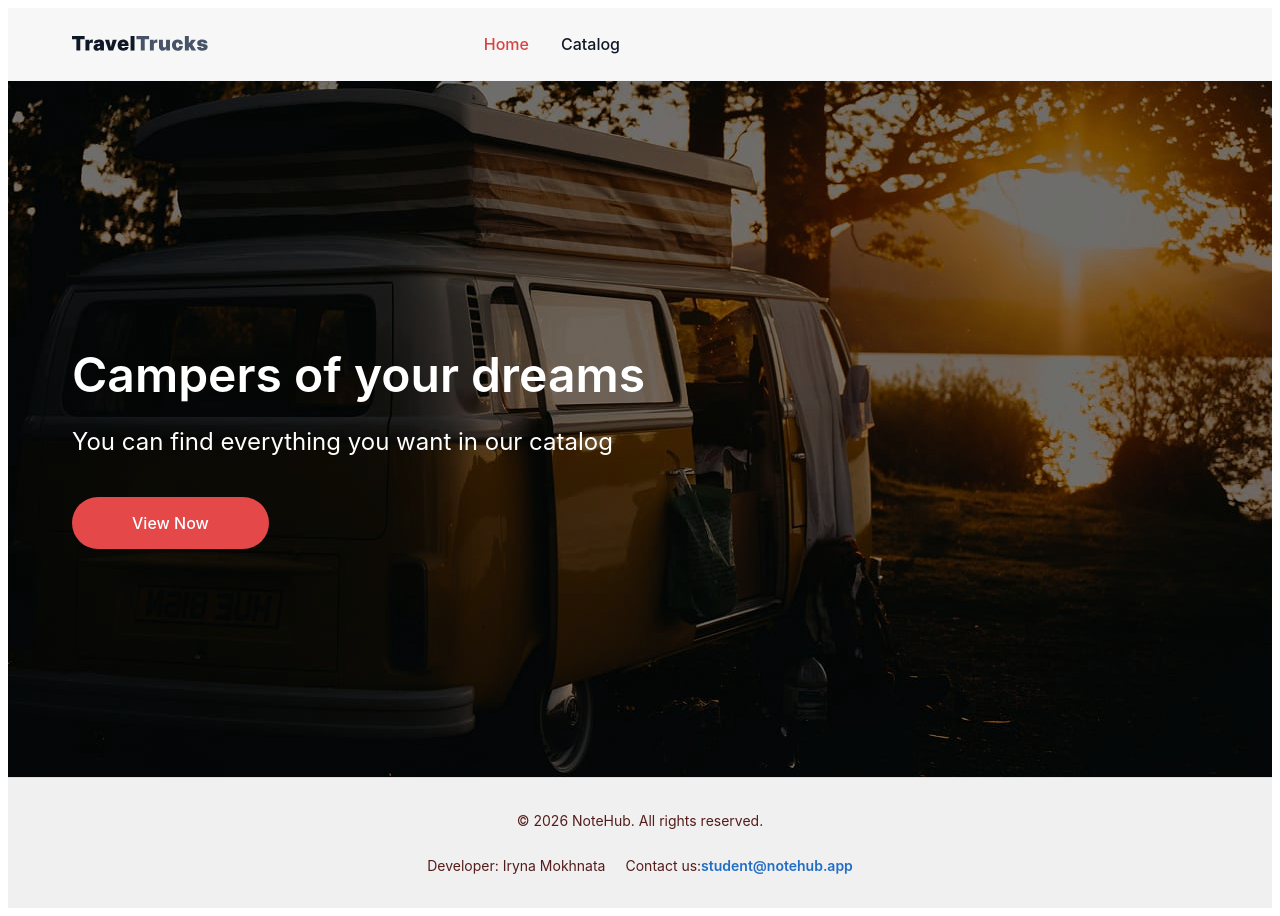
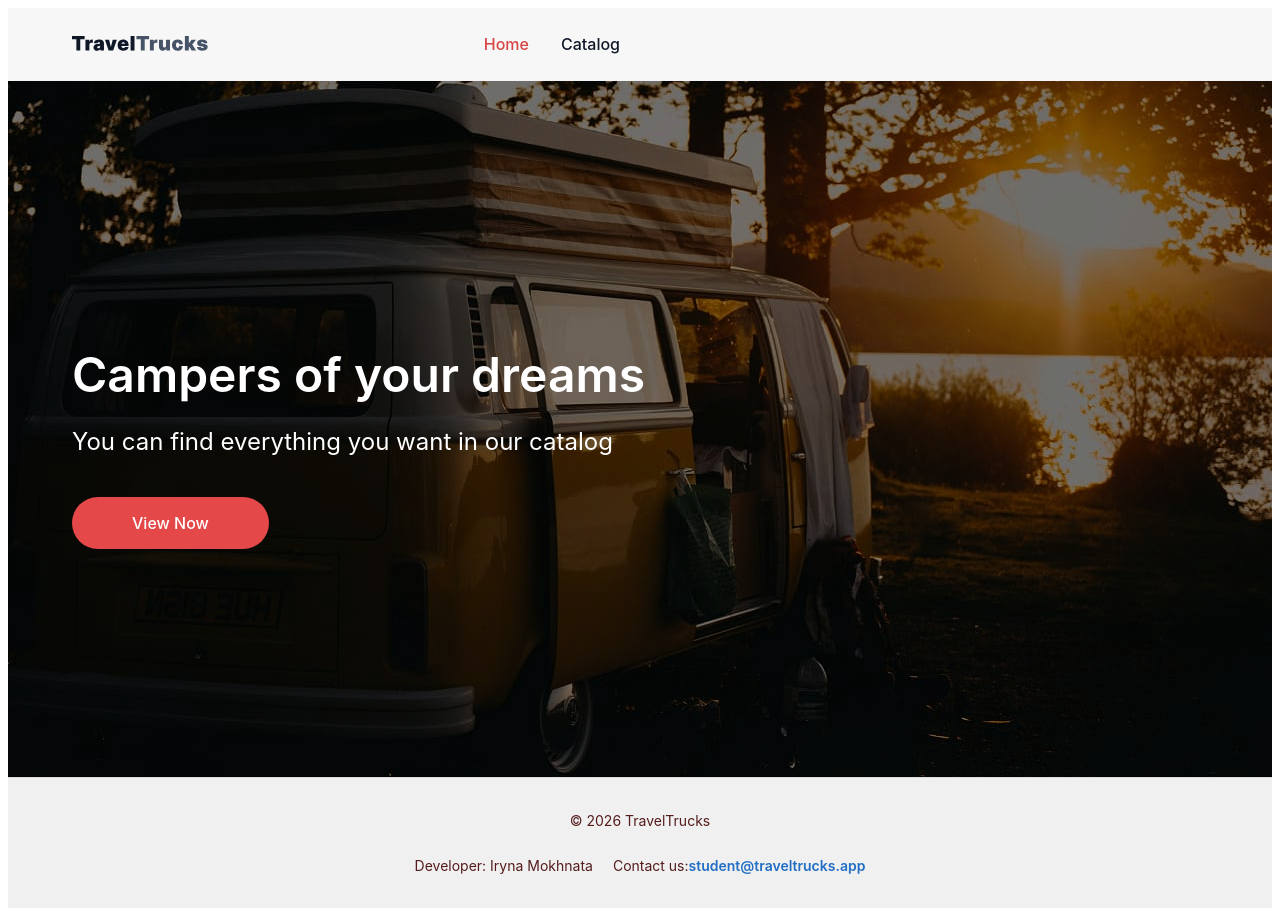
Before and after one commit to Iryna-M-html/TravelTrucks, a Next.js app: page / in a window 1280 px wide. Built offline with nearby package versions, Linux system fonts and the light colour scheme.

Commit message:
changed footer

```diff
--- a/components/Footer/Footer.tsx
+++ b/components/Footer/Footer.tsx
@@ -5,12 +5,14 @@ const Footer = () => {
   return (
     <footer className={css.footer}>
       <div className={css.content}>
-        <p>© {new Date().getFullYear()} NoteHub. All rights reserved.</p>
+        <p>© {new Date().getFullYear()} TravelTrucks</p>
         <div className={css.wrap}>
           <p>Developer: Iryna Mokhnata</p>
           <p>
             Contact us:
-            <Link href="mailto:student@notehub.app">student@notehub.app</Link>
+            <Link href="mailto:student@traveltrucks.app">
+              student@traveltrucks.app
+            </Link>
           </p>
         </div>
       </div>
```
